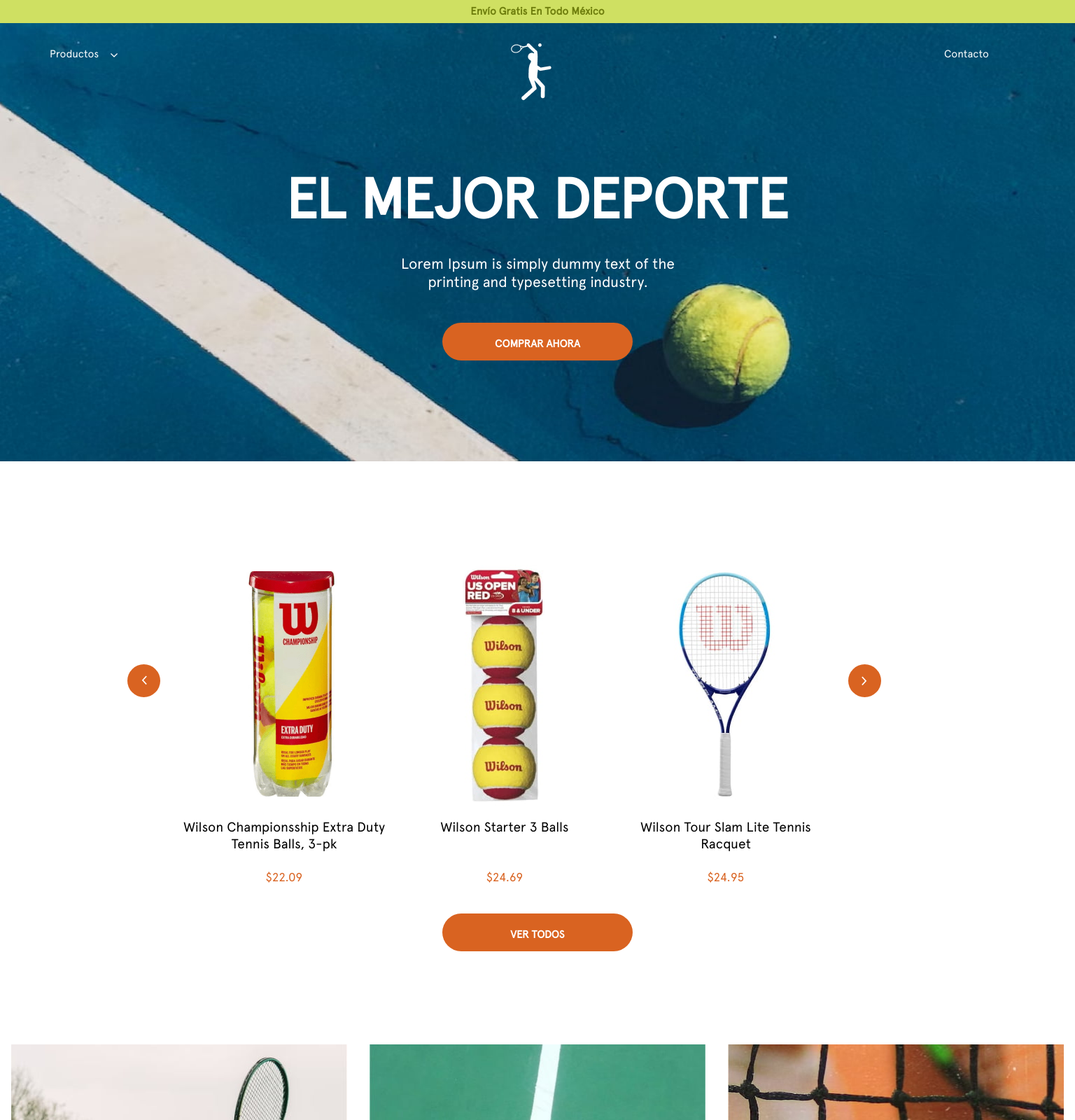
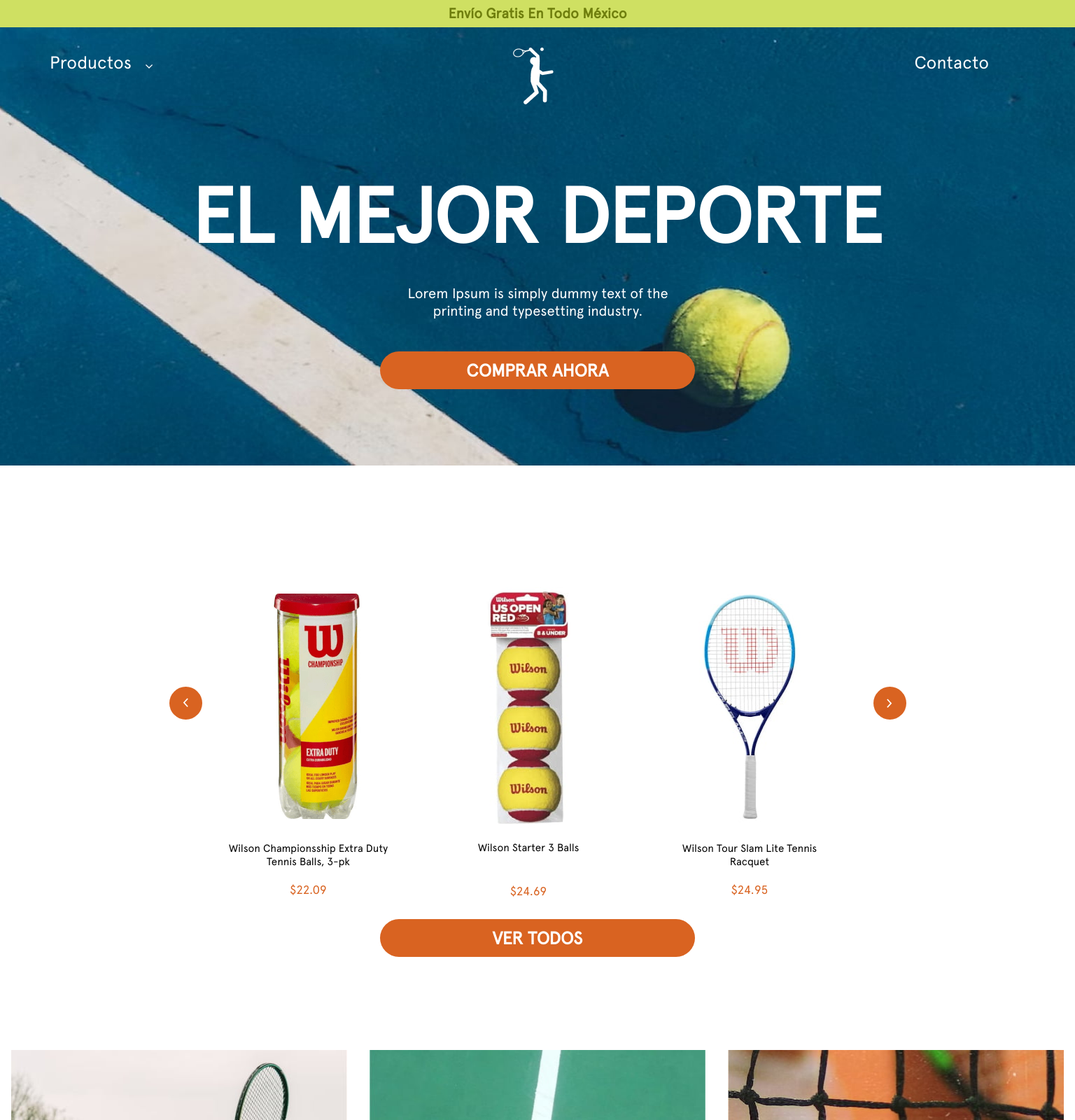
Before and after one commit to Ivonne-Scarlett/getmoreCSS, a plain HTML site: page index.html in a window 1536 px wide. Shown: the top 1600 px of the page at 70% size. Drawn offline with Linux system fonts and the light colour scheme.

Commit message:
Modificación para diseño superior a 1440px

```diff
--- a/css/style.css
+++ b/css/style.css
@@ -120,7 +120,12 @@
   background-color: rgb(217 99 33);
   display:flex;
   justify-content: center;
-  align-items: center
+  align-items: center;
+  cursor: pointer;
+}
+
+.circle-left:hover{
+  opacity: 0.8;
 }
 
 .article-product{
@@ -132,6 +137,10 @@
 
 .arrow-right{
   transform: scaleX(-1);
+}
+
+.arrow-right:hover{
+  opacity: 0.8;
 }
 
 .article1-text{
@@ -239,7 +248,9 @@ footer{
   display: none;
 }
 
-
+.article-superDesktop{
+  display: none;
+}
 
 
 
@@ -276,16 +287,19 @@ footer{
     padding-left: 50px;
     padding-top: 6px;
     font-size: 15px;
+    cursor: pointer;
   }
 
   .nav-arrowProducts{
     padding-left: 13px;
+    cursor: pointer;
   }
 
   .nav-contact {
     padding-right: 50px;
     padding-top: 6px;
     font-size: 15px;
+    cursor: pointer;
   }
 
   .article-mobile{
@@ -298,6 +312,10 @@ footer{
 
   .footer-terms-mobile{
     font-size: 12px;
+  }
+
+  .article-superDesktop{
+    display: none;
   }
 }
 
@@ -334,20 +352,20 @@ footer{
     padding-left: 71px;
     padding-top: 6px;
     font-size: 15px;
+    cursor: pointer;
   }
 
   .nav-arrowProducts{
     padding-left: 13px;
+    cursor: pointer;
   }
 
   .nav-contact {
     padding-right: 123px;
     padding-top: 6px;
     font-size: 15px;
+    cursor: pointer;
   }
-
-
-
 
   .header-title{
     font-size: 80px;
@@ -378,6 +396,11 @@ footer{
     font-size: 15px;
     padding: 21px 30px;
     font-weight: bold;
+    cursor: pointer;
+  }
+
+  .buttonOrange:hover{
+    opacity: 0.80;
   }
 
   .article-mobile{
@@ -487,6 +510,11 @@ footer{
     background-size: 100% 560px;
     border-radius: 0px;
     margin-bottom: 0px;
+    cursor: pointer;
+  }
+
+  .category-content:hover{
+    opacity: 0.7;
   }
 
   .image-raquets{
@@ -571,10 +599,12 @@ footer{
 
   .footer-insta{
     margin-right: 11px;
+    cursor: pointer;
   }
 
   .footer-fb{
     margin-left: 11px;
+    cursor: pointer;
   }
 
   .footer-terms-mobile{
@@ -594,11 +624,81 @@ footer{
     text-decoration: underline;
     text-decoration-color: rgb(111 126 13);
     color: rgb(111 126 13);
+    cursor: pointer;
   }
 
+  .article-superDesktop{
+    display: none;
+  }
+}
 
 
+/* Diseño superior a desktop */
+@media only screen and (min-width: 1501px){
+  .textGreenHeader{
+    font-size: 20px;
+  }
 
+  .nav-products{
+    font-size: 25px;
+  }
 
+  .nav-contact{
+    font-size: 25px;
+  }
 
+  .header-title{
+    font-size: 110px;
+  }
+
+  .subtitle-desktop{
+    font-size: 20px;
+  }
+
+  .buttonOrange{
+    width: 450px;
+    font-size: 25px;
+    padding: 5px 5px;
+  }
+
+  .article-mobile{
+    display: none;
+  }
+
+  .article-desktop{
+    display: none;
+  }
+
+  .article-superDesktop{
+    display: block;
+    margin: 150px 200px 20px 200px;
+  }
+
+  .article-product{
+    width: 400px;
+  }
+
+  .article1-text{
+    font-size: 15px
+  }
+
+  .margin-botton{
+    margin: 120px 0px 0px 0px;
+  }
+
+  .margin-text2{
+    margin-top: 22px;
+  }
+
+  .category-name{
+    font-size: 40px;
+  }
+
+  .title-pasion{
+    font-size: 90px;
+  }
+
+  .footer-terms-desktop{
+    font-size: 20px;
+  }
 }
--- a/index.html
+++ b/index.html
@@ -163,6 +163,43 @@
         </button>
       </div>
     </section>
+    <!-- Section1: Articles en Super Desktop -->
+    <section class="article-superDesktop">
+      <div class="flex-row">
+        <div class="circle-left">
+          <img src="img/vectorLeft.svg" alt="arrow left">
+        </div>
+        <article class="article-product1">
+          <img src="img/article1.png" alt="paquet balls">
+          <p class="article1-text">
+            Wilson Championsship Extra Duty <br> Tennis Balls, 3-pk
+          </p>
+          <p class="price-text">$22.09</p>
+        </article>
+        <article class="article-product2">
+          <img src="img/article2.jpg" alt="paquet balls">
+          <p class="article1-text">
+            Wilson Starter 3 Balls
+          </p>
+          <p class="price-text margin-text2">$24.69</p>
+        </article>
+        <article class="article-product3">
+          <img src="img/article3.jpg" alt="raquet">
+          <p class="article1-text">
+            Wilson Tour Slam Lite Tennis <br> Racquet
+          </p>
+          <p class="price-text">$24.95</p>
+        </article>
+        <div class="circle-left arrow-right">
+          <img src="img/vectorLeft.svg" alt="arrow right">
+        </div>
+      </div>
+      <div class="flex-row">
+        <button class="buttonOrange margin-botton">
+          VER TODOS
+        </button>
+      </div>
+    </section>
     <!-- Section2: Categorias -->
     <section>
       <div class="categorys-align">
```
